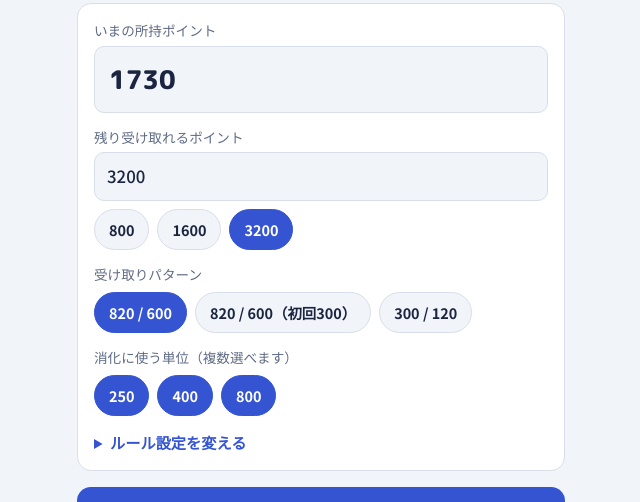
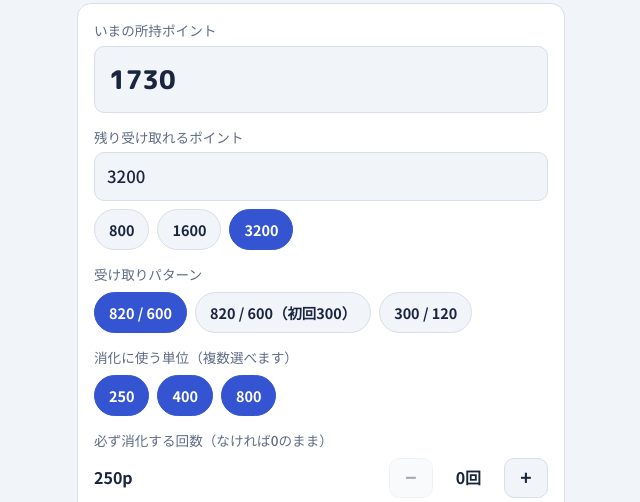
Before and after one commit to peparrot/pokemongo, a plain HTML site: page mptool/index.html in a window 1280 px wide. Shown: the part 73-575 px from the top of the page, without its empty margins (319-959 px from the left). Drawn offline with Linux system fonts and the light colour scheme.

Commit message:
必ず消化する回数を単位ごとに指定できるようにする
Co-Authored-By: Claude Fable 5.2 <noreply@anthropic.com>
Claude-Session: https://claude.ai/code/session_01QS8poqKycyMptrCSpUxUME

```diff
--- a/mptool/index.html
+++ b/mptool/index.html
@@ -120,6 +120,17 @@ input:focus-visible, button:focus-visible, summary:focus-visible {
 }
 [hidden] { display: none !important; }
 .presets button[aria-pressed="true"] { background: var(--accent); color: var(--accent-ink); border-color: var(--accent); }
+.req-rows { display: flex; flex-direction: column; gap: 8px; }
+.req-row { display: flex; align-items: center; justify-content: space-between; gap: 12px; }
+.req-row .name { font-weight: 700; font-variant-numeric: tabular-nums; }
+.stepper { display: flex; align-items: center; gap: 10px; }
+.stepper button {
+  font: inherit; font-size: 1.2rem; font-weight: 700; line-height: 1; color: var(--ink);
+  background: var(--bg); border: 1px solid var(--line); border-radius: 10px;
+  width: 44px; height: 40px; cursor: pointer;
+}
+.stepper button:disabled { opacity: .4; cursor: default; }
+.stepper output { min-width: 3.2em; text-align: center; font-weight: 700; font-variant-numeric: tabular-nums; }
 .group-label { font-size: .85rem; color: var(--muted); font-weight: 500; margin: 0 0 6px; }
 .tag { font-size: .72rem; font-weight: 700; color: var(--muted); margin-left: 6px; }
 .grid { display: grid; grid-template-columns: 1fr 1fr; gap: 12px; }
@@ -205,6 +216,10 @@ tr.last td { font-weight: 700; }
         <button type="button" data-u="800" aria-pressed="true">800</button>
       </div>
     </div>
+    <div>
+      <p class="group-label" id="req-label">必ず消化する回数（なければ0のまま）</p>
+      <div class="req-rows" id="req-rows" role="group" aria-labelledby="req-label"></div>
+    </div>
     <details id="settings">
       <summary>ルール設定を変える</summary>
       <div class="grid">
@@ -241,53 +256,97 @@ tr.last td { font-weight: 700; }
 function solve(p) {
   var hasB = p.recvB > 0;
   var memo = new Map();
+  var req0 = p.units.map(function (u, i) { return (p.req && p.req[i]) || 0; });
   // c: points received from now on; receiving is allowed while c < p.remain.
   // f: 1 once the B slot has been used.
-  // returns [bestFinalHold, totalReceivedAtEnd, stepsNeeded, action]
+  // rem: how many more times each unit still has to be consumed (same order as p.units).
+  // returns [bestFinalHold, totalReceivedAtEnd, stepsNeeded, action]; bestFinalHold is -Infinity when rem cannot be met
   // priority: bigger final hold, then bigger total received, then fewer steps
-  // action: 0 = stop, negative = consume that amount, 1 = receive A, 2 = receive B
+  // action: 0 = stop, negative = consume unit index (-(i+1)), 1 = receive A, 2 = receive B
   function bAmount(f) { return (!f && p.firstB > 0) ? p.firstB : p.recvB; }
-  function go(h, c, f) {
-    var key = h + "," + c + "," + f;
+  function go(h, c, f, rem) {
+    var key = h + "," + c + "," + f + "," + rem.join(".");
     var hit = memo.get(key);
     if (hit) return hit;
-    var best = [h, c, 0, 0];
+    var done = rem.every(function (n) { return n === 0; });
+    var best = done ? [h, c, 0, 0] : [-Infinity, c, 0, 0];
     function consider(r, act) {
+      if (r[0] === -Infinity) return;
       if (r[0] > best[0] ||
           (r[0] === best[0] && (r[1] > best[1] || (r[1] === best[1] && r[2] + 1 < best[2])))) {
         best = [r[0], r[1], r[2] + 1, act];
       }
     }
     if (h <= p.capHold && c < p.remain) {
-      consider(go(h + p.recvA, c + p.recvA, f), 1);
-      if (hasB) { var b = bAmount(f); consider(go(h + b, c + b, 1), 2); }
+      consider(go(h + p.recvA, c + p.recvA, f, rem), 1);
+      if (hasB) { var b = bAmount(f); consider(go(h + b, c + b, 1, rem), 2); }
     }
     for (var i = 0; i < p.units.length; i++) {
-      if (h >= p.units[i]) consider(go(h - p.units[i], c, f), -p.units[i]);
+      if (h >= p.units[i]) {
+        var next = rem;
+        if (rem[i] > 0) { next = rem.slice(); next[i]--; }
+        consider(go(h - p.units[i], c, f, next), -(i + 1));
+      }
     }
     memo.set(key, best);
     return best;
   }
-  var h = p.hold, c = 0, f = p.usedFirst ? 1 : 0, steps = [];
-  var r = go(h, c, f);
+  var h = p.hold, c = 0, f = p.usedFirst ? 1 : 0, rem = req0, steps = [];
+  var r = go(h, c, f, rem);
   var final = r[0];
+  if (final === -Infinity) return { final: null, steps: [], total: 0 };
   while (r[3] !== 0) {
-    if (r[3] < 0) { h += r[3]; steps.push({ type: "spend", amount: -r[3], hold: h, total: c }); }
-    else {
+    if (r[3] < 0) {
+      var i = -r[3] - 1;
+      var forced = rem[i] > 0;
+      if (forced) { rem = rem.slice(); rem[i]--; }
+      h -= p.units[i];
+      steps.push({ type: "spend", amount: p.units[i], hold: h, total: c, forced: forced });
+    } else {
       var amt = r[3] === 1 ? p.recvA : bAmount(f);
       var first = r[3] === 2 && !f && p.firstB > 0;
       if (r[3] === 2) f = 1;
       h += amt; c += amt;
       steps.push({ type: "gain", amount: amt, hold: h, total: c, first: first });
     }
-    r = go(h, c, f);
+    r = go(h, c, f, rem);
   }
   return { final: final, steps: steps, total: c };
 }
 /*SOLVER-END*/
 
+var reqMap = {};
+var REQ_MAX = 9;
+function renderReq(p) {
+  var box = $("req-rows");
+  box.innerHTML = "";
+  p.units.slice().reverse().forEach(function (u) {
+    if (!isFinite(u) || u < 1) return;
+    var n = reqMap[u] || 0;
+    var row = document.createElement("div");
+    row.className = "req-row";
+    var name = document.createElement("span");
+    name.className = "name";
+    name.textContent = fmt(u) + "p";
+    var st = document.createElement("div");
+    st.className = "stepper";
+    var minus = document.createElement("button");
+    minus.type = "button"; minus.textContent = "−"; minus.disabled = n <= 0;
+    minus.setAttribute("aria-label", fmt(u) + "pの回数を1減らす");
+    var out = document.createElement("output");
+    out.textContent = n + "回";
+    var plus = document.createElement("button");
+    plus.type = "button"; plus.textContent = "+"; plus.disabled = n >= REQ_MAX;
+    plus.setAttribute("aria-label", fmt(u) + "pの回数を1増やす");
+    minus.addEventListener("click", function () { reqMap[u] = Math.max(0, n - 1); render(); });
+    plus.addEventListener("click", function () { reqMap[u] = Math.min(REQ_MAX, n + 1); render(); });
+    st.appendChild(minus); st.appendChild(out); st.appendChild(plus);
+    row.appendChild(name); row.appendChild(st);
+    box.appendChild(row);
+  });
+}
 var ids = ["hold", "remain", "recvA", "recvB", "firstB", "capHold"];
-var KEY = "point-carry-v5";
+var KEY = "point-carry-v6";
 function $(id) { return document.getElementById(id); }
 function fmt(n) { return n.toLocaleString("ja-JP"); }
 
@@ -298,10 +357,12 @@ function read() {
     p[ids[i]] = v === "" ? NaN : Number(v);
   }
   p.usedFirst = $("usedFirst").getAttribute("aria-pressed") === "true";
+  p.reqMap = reqMap;
   var seen = {};
   p.units = $("units").value.split(/[\s,、，]+/).filter(function (t) { return t !== ""; }).map(Number)
     .filter(function (n) { if (seen[n]) return false; seen[n] = 1; return true; })
     .sort(function (a, b) { return b - a; });
+  p.req = p.units.map(function (u) { return reqMap[u] || 0; });
   return p;
 }
 
@@ -320,7 +381,8 @@ function validate(p) {
   var minU = Math.min.apply(null, p.units);
   var minR = p.recvB > 0 ? Math.min(p.recvA, p.recvB) : p.recvA;
   if (p.recvB > 0 && p.firstB > 0) minR = Math.min(minR, p.firstB);
-  var depth = p.hold / minU + (p.remain + p.capHold) / minR + (p.remain + p.capHold) / minU;
+  var reqSum = p.req.reduce(function (a, n) { return a + n; }, 0);
+  var depth = reqSum + p.hold / minU + (p.remain + p.capHold) / minR + (p.remain + p.capHold) / minU;
   if (depth > 3000) return "数値の差が大きすぎて計算できません。受け取り額や消化の単位を大きくするか、所持・上限を小さくしてください。";
   return "";
 }
@@ -328,6 +390,7 @@ function validate(p) {
 function render() {
   var p = read();
   syncUnits();
+  renderReq(p);
   var showFirst = p.recvB > 0 && p.firstB > 0;
   $("first-row").hidden = !showFirst;
   if (showFirst) $("usedFirst").textContent = "初回の" + p.firstB + "pはもう受け取った";
@@ -343,6 +406,11 @@ function render() {
   try { localStorage.setItem(KEY, JSON.stringify(p)); } catch (e) {}
 
   var res = solve(p);
+  if (res.final === null) {
+    out.innerHTML = '<div class="error" role="alert">指定した回数ぶんを消化しきれません。必ず消化する回数を減らすか、所持・残り受け取れるポイントを確認してください。</div>';
+    $("rules").innerHTML = "";
+    return;
+  }
   var gains = res.steps.filter(function (s) { return s.type === "gain"; });
   var spends = res.steps.length - gains.length;
   var spendSum = res.steps.reduce(function (a, s) { return a + (s.type === "spend" ? s.amount : 0); }, 0);
@@ -364,7 +432,7 @@ function render() {
       var last = i === res.steps.length - 1 ? ' class="last"' : "";
       var pill = s.type === "gain"
         ? '<span class="pill gain">受取 +' + fmt(s.amount) + '</span>' + (s.first ? '<span class="tag">初回</span>' : "")
-        : '<span class="pill spend">消化 −' + fmt(s.amount) + '</span>';
+        : '<span class="pill spend">消化 −' + fmt(s.amount) + '</span>' + (s.forced ? '<span class="tag">指定</span>' : "");
       html += "<tr" + last + "><td>" + (i + 1) + "</td><td>" + pill + "</td><td>" + fmt(s.hold) + "</td><td>" + fmt(Math.max(0, p.remain - s.total)) + "</td></tr>";
     });
     html += "</tbody></table></div>";
@@ -378,6 +446,7 @@ function render() {
     ? "初回の " + fmt(p.firstB) + "p は受け取り済みなので、" + fmt(p.recvB) + "p で計算する。"
     : fmt(p.recvB) + "p のほうは、1回目だけ " + fmt(p.firstB) + "p になる（2回目からは " + fmt(p.recvB) + "p）。"] : [];
   syncPresets(p);
+  var reqSum = p.req.reduce(function (a, n) { return a + n; }, 0);
   var rules = [
     "1回の受け取りは " + amt + "。"
   ].concat(firstRule, [
@@ -385,6 +454,7 @@ function render() {
     "所持が " + fmt(p.capHold) + "p を超えている間は受け取れない（消化して " + fmt(p.capHold) + "p 以下に戻せば受け取れる）。",
     "消化は1回につき " + p.units.slice().reverse().map(fmt).join("p・") + "p のどれかで、いつでも何回でもできる。",
     "スタート時の所持は、残り受け取れるポイントとは別に数える。"
+  ]).concat(reqSum > 0 ? ["必ず消化する回数：" + p.units.slice().reverse().filter(function (u) { return reqMap[u] > 0; }).map(function (u) { return fmt(u) + "p×" + reqMap[u] + "回"; }).join("、") + "。これ以上消化してもよい。"] : [
   ]);
   var ul = $("rules");
   ul.innerHTML = "";
@@ -436,6 +506,12 @@ try {
   var saved = JSON.parse(localStorage.getItem(KEY) || "null");
   if (saved) {
     ids.forEach(function (id) { if (typeof saved[id] === "number" && isFinite(saved[id])) $(id).value = saved[id]; });
+    if (saved.reqMap && typeof saved.reqMap === "object") {
+      Object.keys(saved.reqMap).forEach(function (k) {
+        var n = saved.reqMap[k];
+        if (typeof n === "number" && n >= 0 && n <= REQ_MAX && Math.floor(n) === n) reqMap[k] = n;
+      });
+    }
     if (saved.usedFirst === true) $("usedFirst").setAttribute("aria-pressed", "true");
     if (Array.isArray(saved.units) && saved.units.length) $("units").value = saved.units.slice().reverse().join(", ");
   }
```
